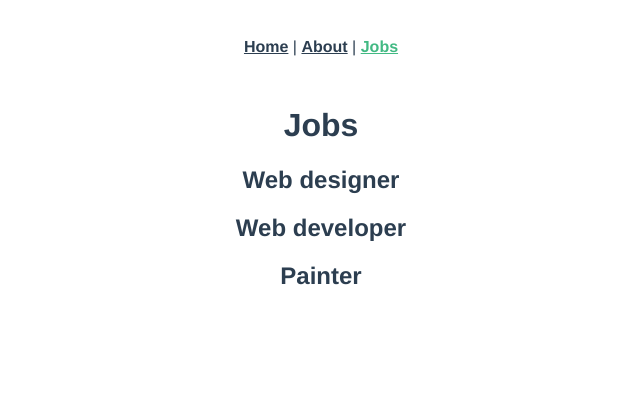
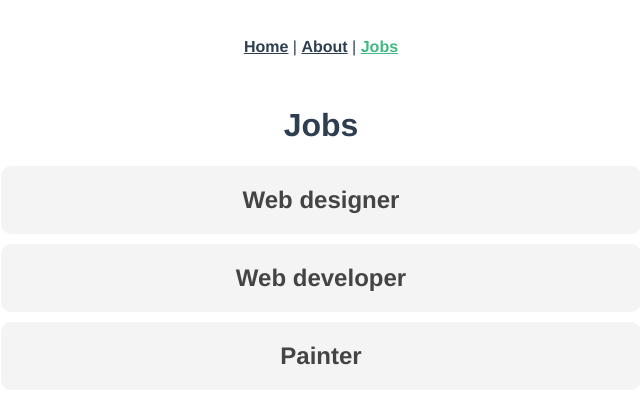
Before and after one commit to Kirill222/vue_router_basics, a Vue app: page /jobs in a window 1280 px wide. Shown: the top 404 px of the page, without its empty margins (319-959 px from the left). Built offline with nearby package versions, Linux system fonts and the light colour scheme.

Commit message:
5 Dynamic links + another way to send parameters via props

```diff
--- a/src/router/index.js
+++ b/src/router/index.js
@@ -24,6 +24,7 @@
     path: '/jobs/:job_id',
     name: 'JobDetails',
     component: JobDetails,
+    props: true, //to be able to send parameters as props
   }
 ]
 
--- a/src/views/jobs/JobDetails.vue
+++ b/src/views/jobs/JobDetails.vue
@@ -5,9 +5,10 @@
 
 <script>
 export default {
+    props: ['job_id'], //route parameters can be accepted as props
     data() {
         return {
-            job_id: this.$route.params.job_id,
+            //job_id: this.$route.params.job_id,  //this is another way to extract ID parameter from URL, but here props are used to do so
         }
     }
 }
--- a/src/views/jobs/Jobs.vue
+++ b/src/views/jobs/Jobs.vue
@@ -1,7 +1,9 @@
 <template>
     <h1>Jobs</h1>
-    <div v-for="job in jobs" :key="job.id">
-        <h2>{{job.title}}</h2>
+    <div v-for="job in jobs" :key="job.id" class="job">
+        <router-link :to="{name: 'JobDetails', params: {job_id: job.id}}">
+            <h2>{{job.title}}</h2>
+        </router-link>
     </div>
 </template>
 
@@ -20,5 +22,19 @@
 </script>
 
 <style>
-
+    .job h2 {
+        background: #f4f4f4;
+        padding: 20px;
+        border-radius: 10px;
+        margin: 10px auto;
+        max-width: 600px;
+        cursor: pointer;
+        color: #444;
+    }
+    .job h2:hover {
+        background: #ddd;
+    }
+    .job a {
+        text-decoration: none;
+    }
 </style>
```
